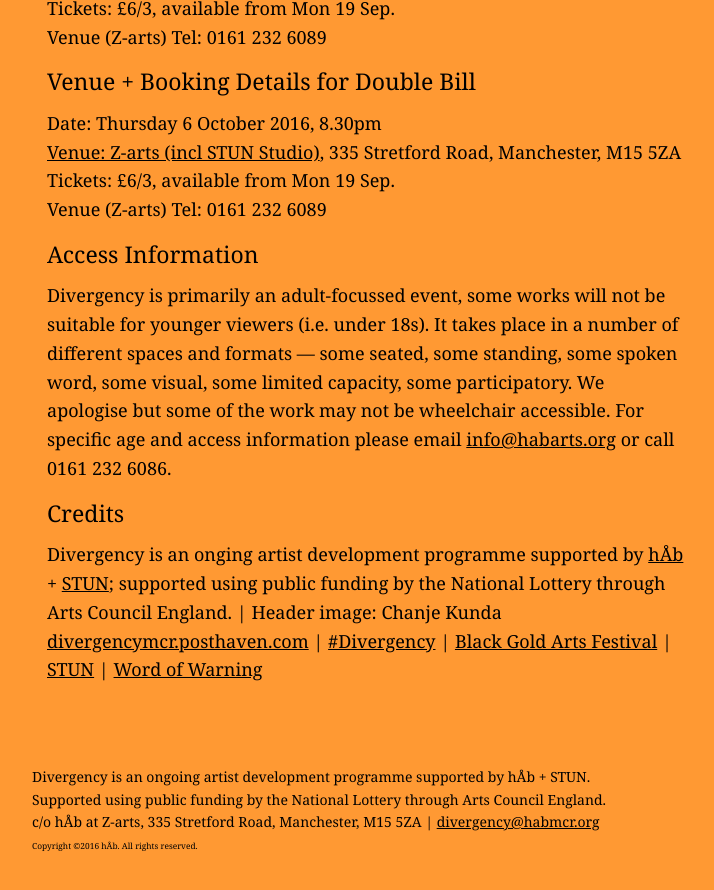
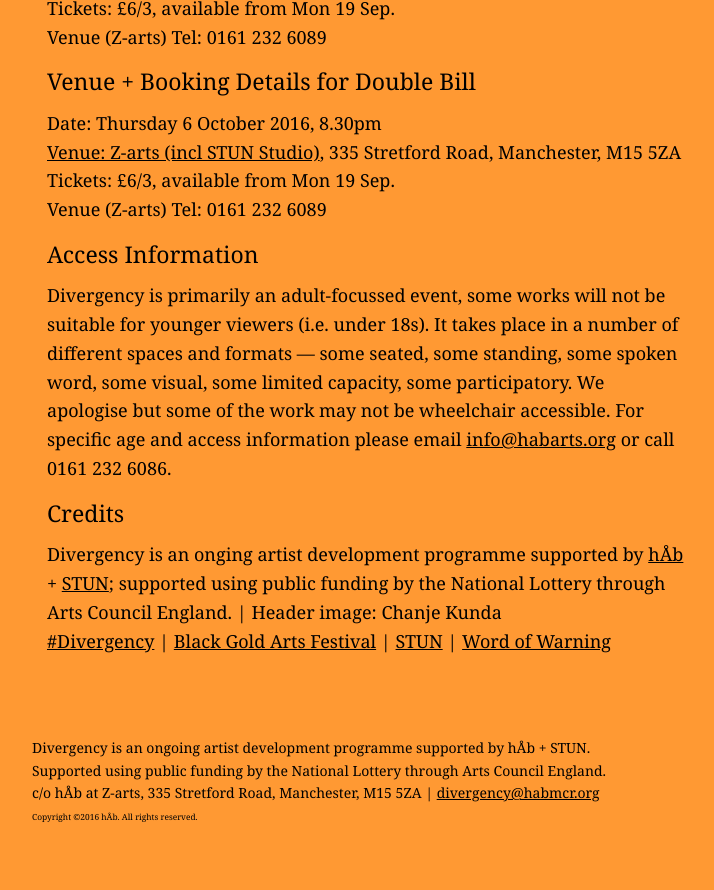
Before and after one commit to divergencymcr/divergencymcr.github.io, a Jekyll site: the page built from current/event/Divergency/index.md, in a window 1280 px wide and 900 px high, scrolled down 1576 px. Shown: the top 890 px of the window, without its empty margins (108-822 px from the left). Built offline with Jekyll 4.4.1, drawn with Linux system fonts in a browser that asks for light colours.

Commit message:
Update index.md

```diff
--- a/current/event/Divergency/index.md
+++ b/current/event/Divergency/index.md
@@ -61,4 +61,4 @@
 
 #### Credits
 Divergency is an onging artist development programme supported by [hÅb](/hab) + <a href="http://stunlive.com" target="_blank">STUN</a>; supported using public funding by the National Lottery through Arts Council England. | Header image: Chanje Kunda
-<a href="http://divergencymcr.posthaven.com" target="_blank">divergencymcr.posthaven.com</a> | <a href="http://twitter.com/hashtag/Divergency" target="_blank">#Divergency</a> | <a href="http://bgafestival.com" target="_blank">Black Gold Arts Festival</a> | <a href="http://stunlive.com" target="_blank">STUN</a> | <a href="http://wordofwarning.org" target="_blank">Word of Warning</a>
+<a href="http://twitter.com/hashtag/Divergency" target="_blank">#Divergency</a> | <a href="http://bgafestival.com" target="_blank">Black Gold Arts Festival</a> | <a href="http://stunlive.com" target="_blank">STUN</a> | <a href="http://wordofwarning.org" target="_blank">Word of Warning</a>
```
